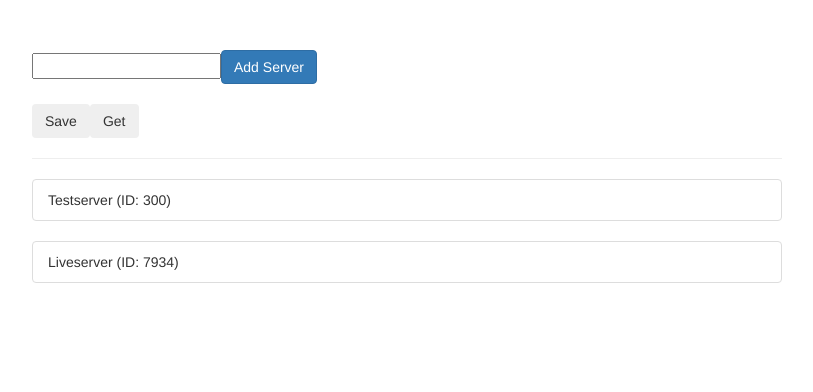
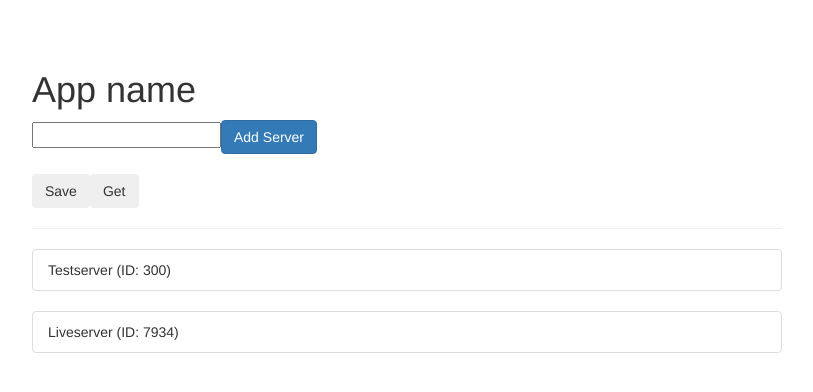
Before and after one commit to mbochynski/angular-assignments, an Angular app in the folder modules/http/: page / in a window 1280 px wide. Shown: the top 392 px of the page, without its empty margins (233-1046 px from the left). Built offline with nearby package versions, Linux system fonts and the light colour scheme; no server answers.

Commit message:
Render http response using async pipe

```diff
--- a/modules/http/src/app/app.component.html
+++ b/modules/http/src/app/app.component.html
@@ -1,6 +1,7 @@
 <div class="container">
   <div class="row">
     <div class="col-xs-12 col-sm-10 col-md-8 col-sm-offset-1 col-md-offset-2">
+      <h1>App name {{ appName | async }}</h1>
       <input type="text" #serverName>
       <button class="btn btn-primary" (click)="onAddServer(serverName.value)">Add Server</button>
       <br><br>
--- a/modules/http/src/app/app.component.ts
+++ b/modules/http/src/app/app.component.ts
@@ -8,6 +8,7 @@ import { Response } from '@angular/http';
   styleUrls: ['./app.component.css']
 })
 export class AppComponent {
+  appName = this.serverService.getAppName();
   servers = [
     {
       name: 'Testserver',
--- a/modules/http/src/app/server.service.ts
+++ b/modules/http/src/app/server.service.ts
@@ -23,4 +23,11 @@ export class ServerService {
         })
       );
   }
+
+  getAppName() {
+    return this.http.get('https://angularcourse-466aa.firebaseio.com/data/appName.json')
+      .pipe(
+        map((response: Response) => response.json())
+      );
+  }
 }
```
